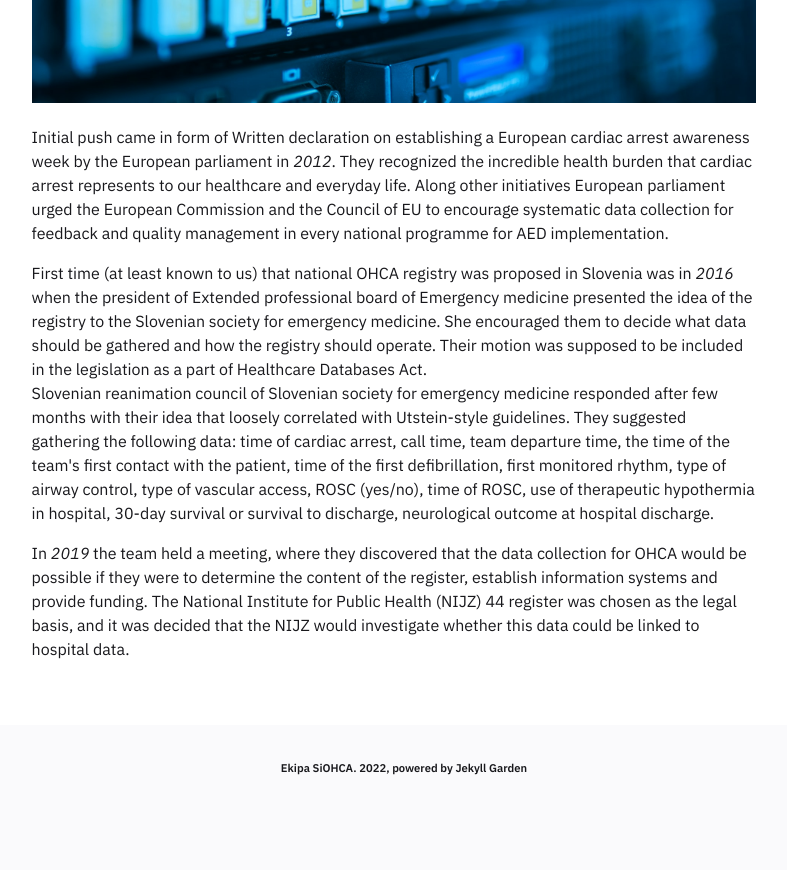
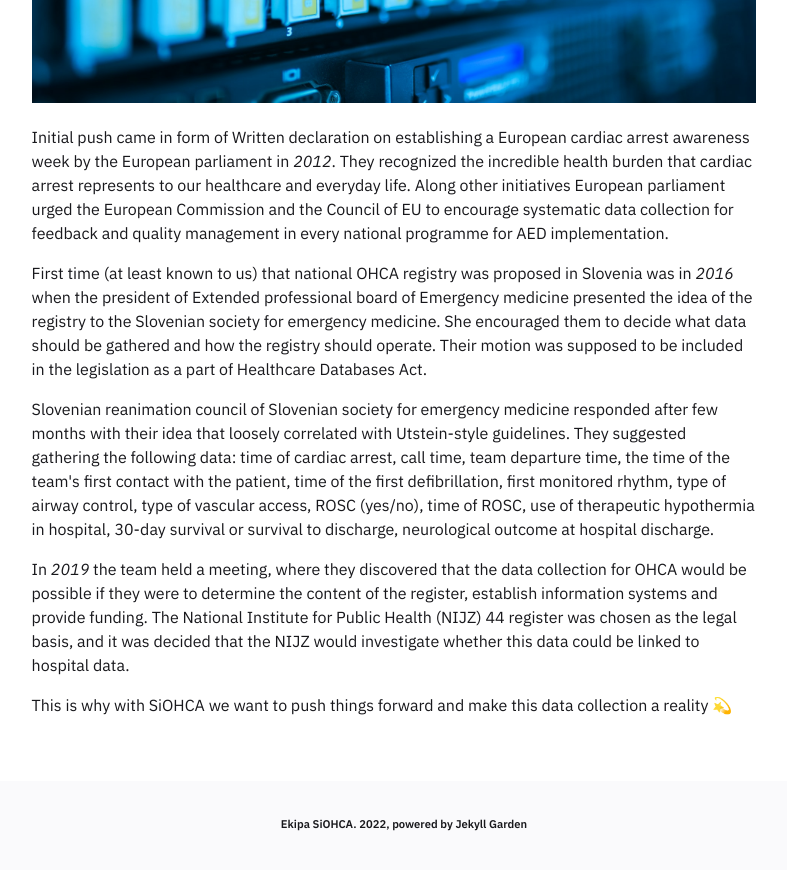
Before and after one commit to SterArcher/OHCA-registry-Slovenia, a Jekyll site: the page built from _posts/2023-02-11-OHCA registry in Slovenia.md, in a window 1280 px wide and 900 px high, scrolled down 743 px. Shown: the top 870 px of the window, without its empty margins (246-1033 px from the left). Built offline with Jekyll 4.4.1, drawn with Linux system fonts in a browser that asks for light colours; nearby versions of some CDN libraries; before the commit the page ends 1587 px from its top, so only the background shows below that.

Commit message:
add concluding remarks

```diff
--- a/_posts/2023-02-11-OHCA registry in Slovenia.md
+++ b/_posts/2023-02-11-OHCA registry in Slovenia.md
@@ -11,6 +11,9 @@ Last year Slovenia (in 2022) finally got its' own registry of out-of-hospital ca
 Initial push came in form of Written declaration on establishing a European cardiac arrest awareness week by the European parliament in *2012*. They recognized the incredible health burden that cardiac arrest represents to our healthcare and everyday life. Along other initiatives European parliament urged the European Commission and the Council of EU to encourage systematic data collection for feedback and quality management in every national programme for AED implementation.
 
 First time (at least known to us) that national OHCA registry was proposed in Slovenia was in *2016* when the president of Extended professional board of Emergency medicine presented the idea of the registry to the Slovenian society for emergency medicine. She encouraged them to decide what data should be gathered and how the registry should operate. Their motion was supposed to be included in the legislation as a part of Healthcare Databases Act.
+
 Slovenian reanimation council of Slovenian society for emergency medicine responded after few months with their idea that loosely correlated with Utstein-style guidelines. They suggested gathering the following data: time of cardiac arrest, call time, team departure time, the time of the team's first contact with the patient, time of the first defibrillation, first monitored rhythm, type of airway control, type of vascular access, ROSC (yes/no), time of ROSC, use of therapeutic hypothermia in hospital, 30-day survival or survival to discharge, neurological outcome at hospital discharge.
 
 In *2019* the team held a meeting, where they discovered that the data collection for OHCA would be possible if they were to determine the content of the register, establish information systems and provide funding. The National Institute for Public Health (NIJZ) 44 register was chosen as the legal basis, and it was decided that the NIJZ would investigate whether this data could be linked to hospital data.
+
+This is why with SiOHCA we want to push things forward and make this data collection a reality 💫
```
